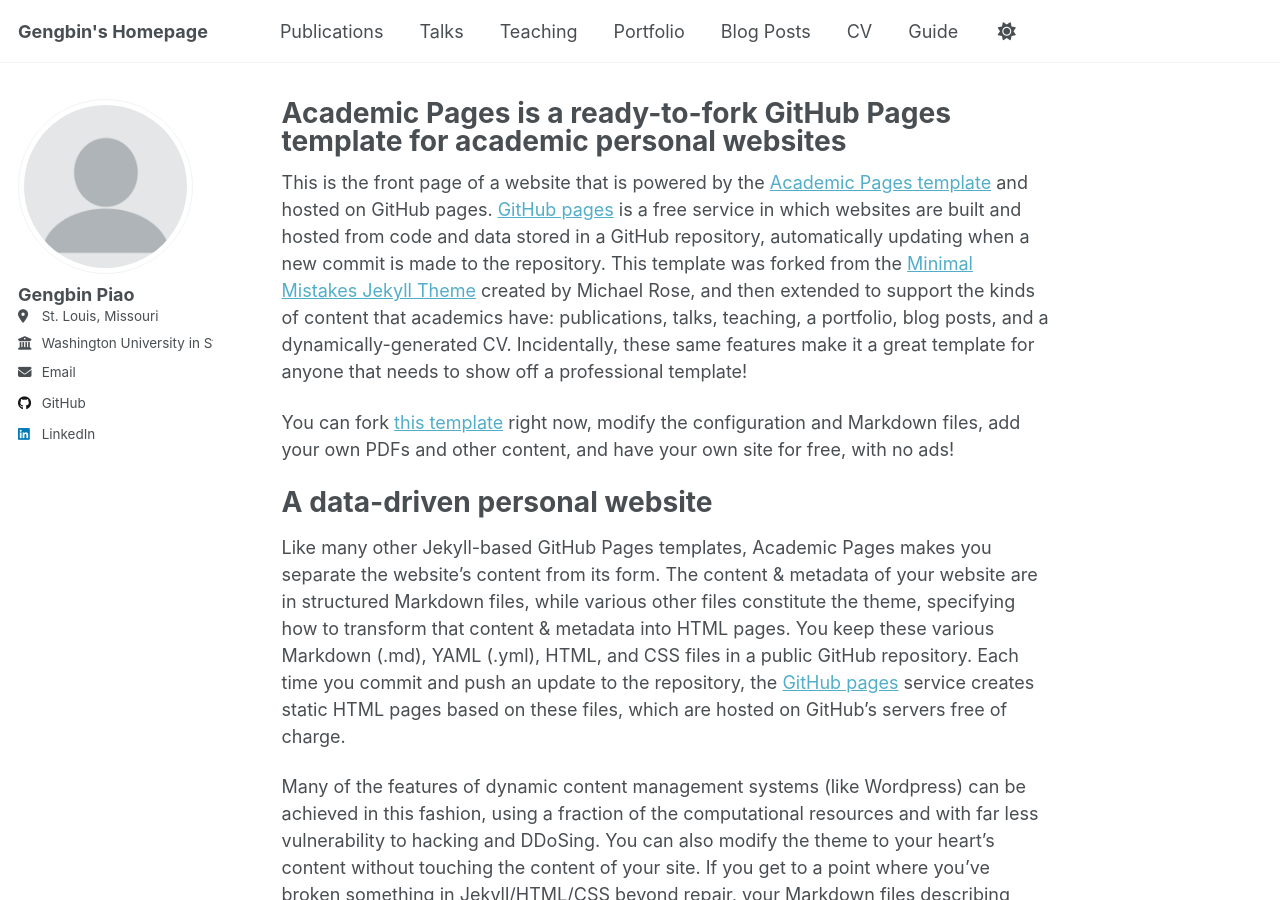
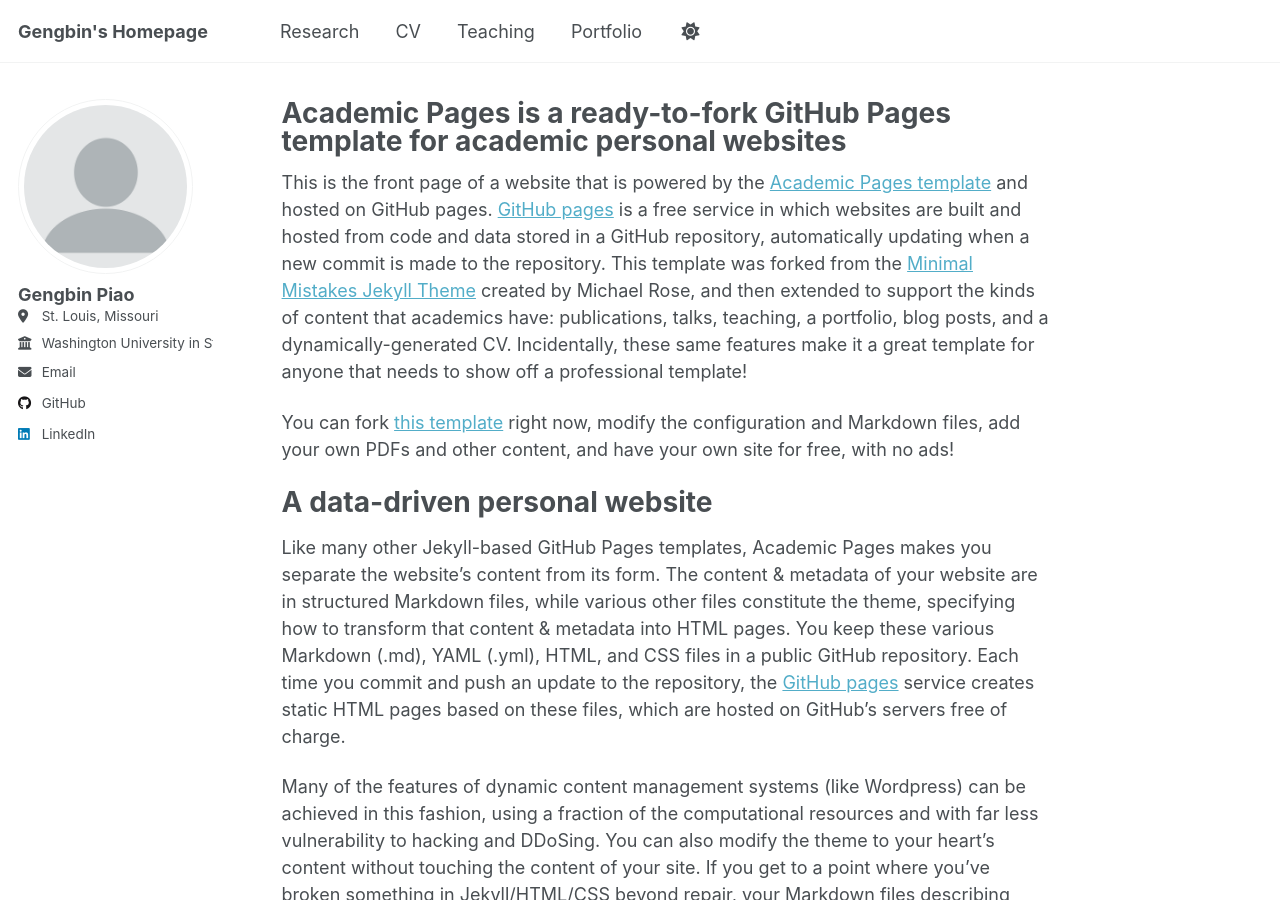
Before and after one commit to gengbin-p/gengbin-p.github.io, a Jekyll site: the page built from _pages/about.md, in a window 1280 px wide and 900 px high. Built offline with Jekyll 4.4.1, drawn with Linux system fonts in a browser that asks for light colours; a script that is not in the unit is left out.

Commit message:
Update navigation.yml

```diff
--- a/_data/navigation.yml
+++ b/_data/navigation.yml
@@ -8,11 +8,11 @@
 #      Markdown formatted page while the second is generated using JSON.
 
 main:
-  - title: "Publications"
-    url: /publications/
+  - title: "Research"
+    url: /research/
 
-  - title: "Talks"
-    url: /talks/
+  - title: "CV"
+    url: /cv/
 
   - title: "Teaching"
     url: /teaching/
@@ -20,14 +20,5 @@ main:
   - title: "Portfolio"
     url: /portfolio/
 
-  - title: "Blog Posts"
-    url: /year-archive/
-
-  - title: "CV"
-    url: /cv/
-
   # - title: "CV"
   #   url: /cv-json/
-
-  - title: "Guide"
-    url: /markdown/
```
